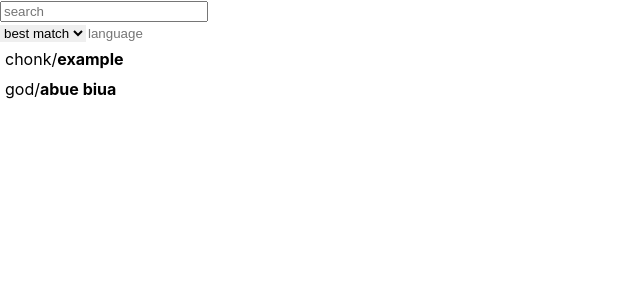
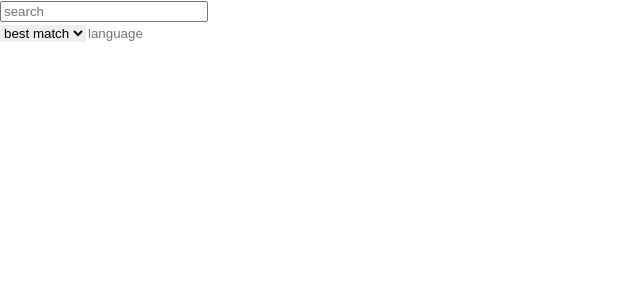
Before and after one commit to FelixMo42/motili-homework, a React (Create React App) app: page / in a window 1280 px wide. Shown: the top 300 px of the page, without its empty margins (0-640 px from the left). Built offline with nearby package versions, Linux system fonts and the light colour scheme.

Commit message:
finished about page + made repo search list links

```diff
--- a/src/features/about/About.tsx
+++ b/src/features/about/About.tsx
@@ -11,19 +11,31 @@ interface AboutParams {
 }
 
 export default function About({match: {params: {owner, name}}}: AboutParams) {
+    let [repo, setRepo] = useState<GitHubRepo | undefined>()
+
+    // The message is whats shown beffor the repo is loaded.
+    // Defaults to "loading", but will also display error if loading fails.
+    let [message, setMessage] = useState<string>("loading")
+
+    // Ask the github api for the repo.
+    // Note: Uses no dependencies so that it dosent resend when the repo is set.
     useEffect(() => {
         fetch(`https://api.github.com/repos/${owner}/${name}`)
             .then(response => response.json())
             .then(response => response as GitHubRepo)
-            // .then(response => setRepo(response))
-            .catch(err => console.log(err))
-    })
+            .then(response => setRepo(response))
+            .catch(err => setMessage(err))
+    }, [])
 
-    /* let [repo, setRepo] = useState<GitHubRepo | undefined>()
+    // If the repo is undefined
+    if ( repo === undefined ) {
+        return <div>{message}</div>
+    }
 
-    if ( repo === undefined ) {
-        return <div>loading</div>
-    } */
-
-    return <div>{owner}/{name}</div>
+    return <div>
+        <div>{owner}/{name}</div>
+        <div>{repo.description}</div>
+        <br/>
+        <div>stars: {repo.stargazers_count}</div>
+    </div>
 }
--- a/src/features/search/Repo.tsx
+++ b/src/features/search/Repo.tsx
@@ -1,5 +1,6 @@
 import React from 'react'
 import styles from './Search.module.css'
+import { Link } from 'react-router-dom'
 
 export interface GitHubUser {
     id: number
@@ -9,7 +10,10 @@ export interface GitHubUser {
 export interface GitHubRepo {
     id: number,
     name: string,
-    owner: GitHubUser
+    owner: GitHubUser,
+    description: string,
+    stargazers_count: 80,
+    watchers_count: number,
 }
 
 export interface RepoProps {
@@ -17,8 +21,8 @@ export interface RepoProps {
 }
 
 export default function Repo({repo}: RepoProps) {
-    return <div className={styles.repo}>
+    return <Link to={`/${repo.owner.login}/${repo.name}`} className={styles.repo}>
         <span className={styles.repoOwner}>{repo.owner.login}</span>/
         <span className={styles.repoName}>{repo.name}</span>
-    </div>
+    </Link>
 }
--- a/src/features/search/Search.module.css
+++ b/src/features/search/Search.module.css
@@ -3,6 +3,9 @@
 }
 
 .repo {
+    color: black;
+    text-decoration: none;
+    display: block;
     padding: 5px;
 }
 
--- a/src/features/search/Search.tsx
+++ b/src/features/search/Search.tsx
@@ -15,10 +15,7 @@ interface GitHubSearchResponse {
 }
 
 export default function Search() {
-    let [searchResults, setSearchResults] = useState<GitHubRepo[]>([
-        { id: 0, name: "example", owner: { login: "chonk", id: 0 }},
-        { id: 1, name: "abue biua", owner: { login: "god", id: 1 }}
-    ])
+    let [searchResults, setSearchResults] = useState<GitHubRepo[]>([])
 
     let searchTerm = useAppSelector(state => state.search.searchTerm)
     let searchSort = useAppSelector(state => state.search.searchSort)
```
